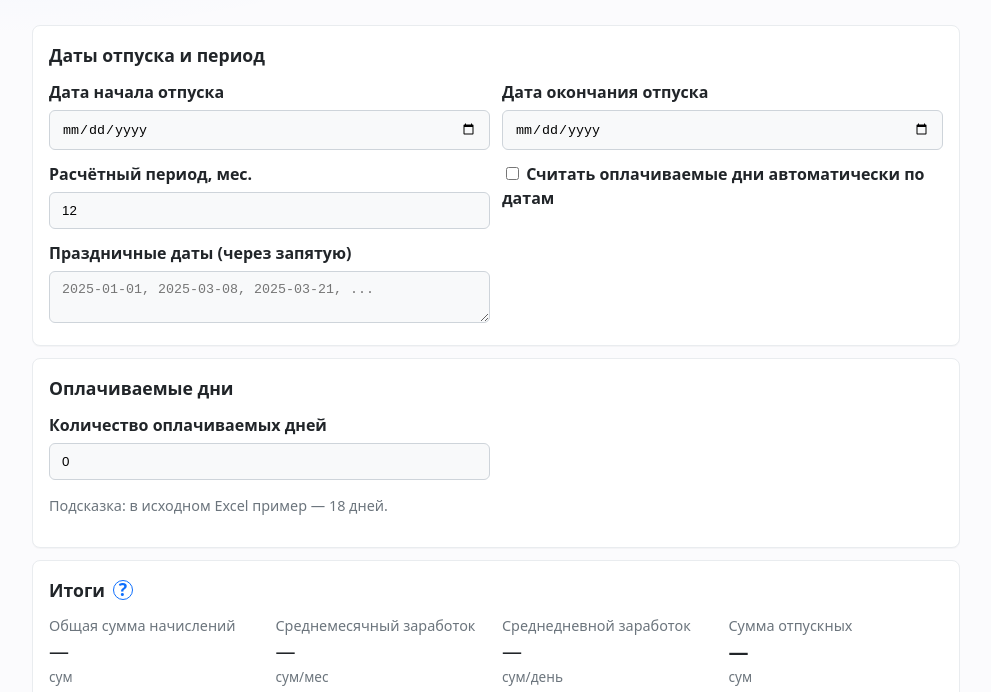
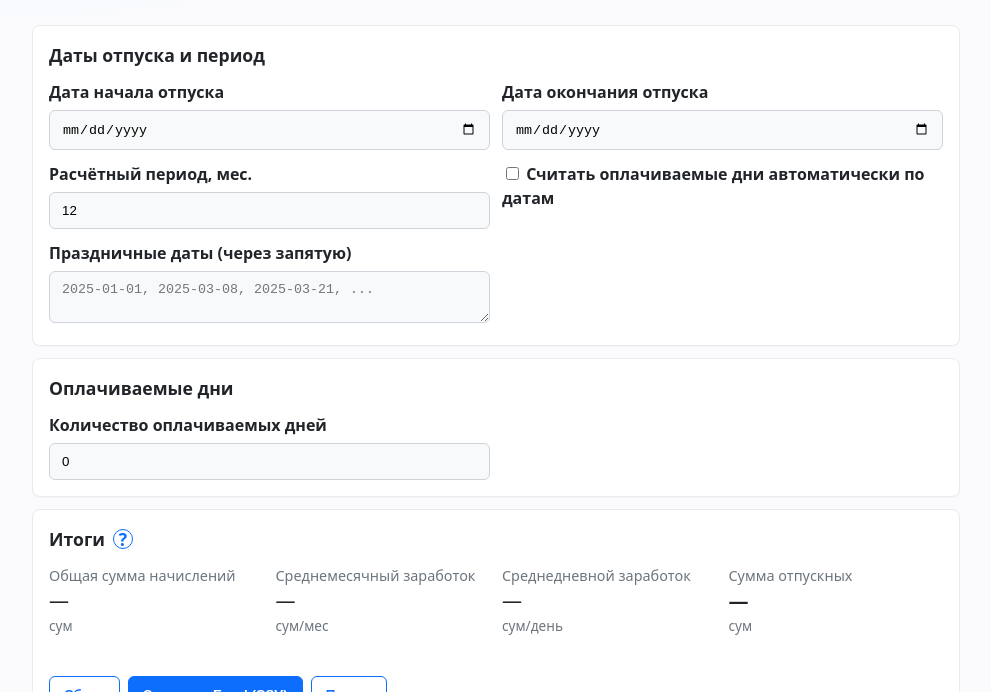
Before and after one commit to WeissLuxford/action-MCFR, a plain HTML site: page bss/vacation_calculator/index.html in a window 1280 px wide. Shown: the part 103-795 px from the top of the page, without its empty margins (144-1135 px from the left). Drawn offline with Linux system fonts and the light colour scheme.

Commit message:
Update index.html

```diff
--- a/bss/vacation_calculator/index.html
+++ b/bss/vacation_calculator/index.html
@@ -73,7 +73,7 @@
           <div id="paidDaysHelp" class="help">Если включён автосчёт, поле станет только для просмотра.</div>
         </div>
       </div>
-      <p class="muted small">Подсказка: в исходном Excel пример — 18 дней.</p>
+      <p class="muted small" style="display: none;">Подсказка: в исходном Excel пример — 18 дней.</p>
     </section>
 
     <section aria-labelledby="results-title" class="card results">
```
